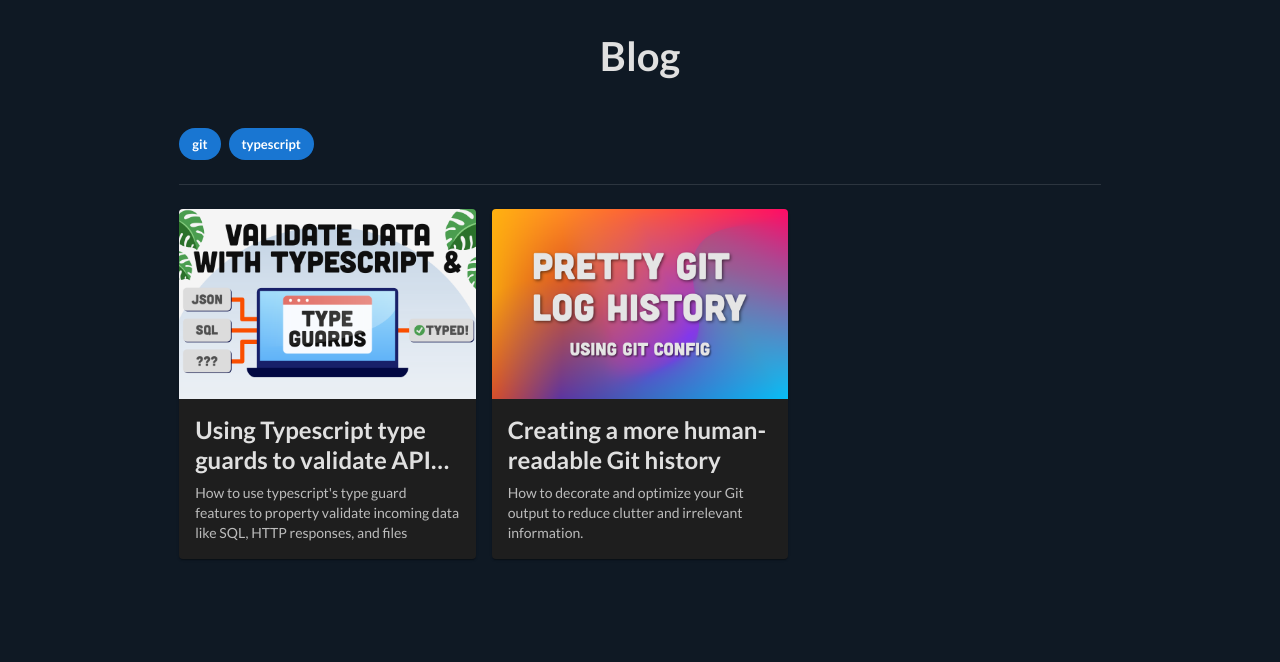
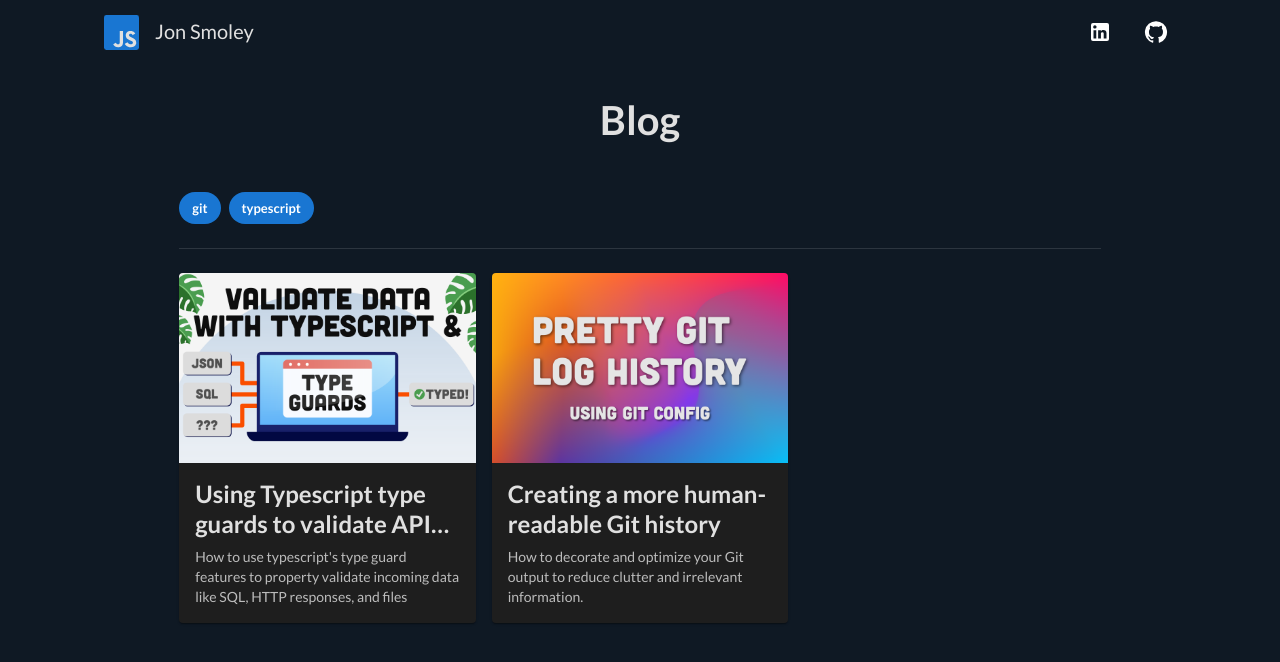
Before and after one commit to jonathanws/personal-website-next, a Next.js app: page /blog in a window 1280 px wide. Shown: the top 662 px of the page. Built offline with nearby package versions, Linux system fonts and the light colour scheme.

Commit message:
added clickable header to Blog page

```diff
--- a/src/components/SiteLogo.tsx
+++ b/src/components/SiteLogo.tsx
@@ -4,6 +4,7 @@
 import { blue, grey } from '@mui/material/colors'
 import { SxProps, Theme } from '@mui/material/styles'
 import SvgIcon, { SvgIconTypeMap } from '@mui/material/SvgIcon'
+import { useRouter } from 'next/router'
 
 interface Props {
 	size?: SvgIconTypeMap['props']['fontSize']
@@ -14,6 +15,8 @@
  * Hardcoded svg here since I couldn't figure out how to get it to work with import
  */
 export default function SiteLogo({ size = 'large', sx = [] }: Props) {
+	const router = useRouter()
+
 	const colorPrimary = blue[700]
 	const colorSecondary = grey[300]
 
@@ -22,7 +25,13 @@
 		sx={[
 			// cannot spread `sx` directly because `SxProps` (typeof sx) can be an array.
 			...(Array.isArray(sx) ? sx : [sx]),
+			{
+				'&:hover': {
+					cursor: 'pointer',
+				},
+			},
 		]}
+		onClick={() => router.push('/')}
 	>
 		<svg
 			width='2500'
--- a/src/pages/blog.tsx
+++ b/src/pages/blog.tsx
@@ -7,6 +7,7 @@
 import { useEffect, useState } from 'react'
 import BlogSearchResults from '@/components/blog/SearchResults'
 import BlogSelectableChip from '@/components/blog/SelectableChip'
+import Header from '@/components/Header'
 import { blogPostTags, getBlogPosts } from '@/services/blogPosts'
 import { BG_ALT } from '@/services/theming'
 
@@ -64,6 +65,8 @@
 				<link rel='icon' href='/images/favicon.ico' />
 			</Head>
 
+			<Header />
+
 			<Container maxWidth={false} sx={{ backgroundColor: BG_ALT, minHeight: '100vh' }}>
 				<Container sx={{ alignItems: 'center', display: 'flex', flexDirection: 'column', pt: 4 }}>
 					<Typography variant='h2' align='center'>Blog</Typography>
```
